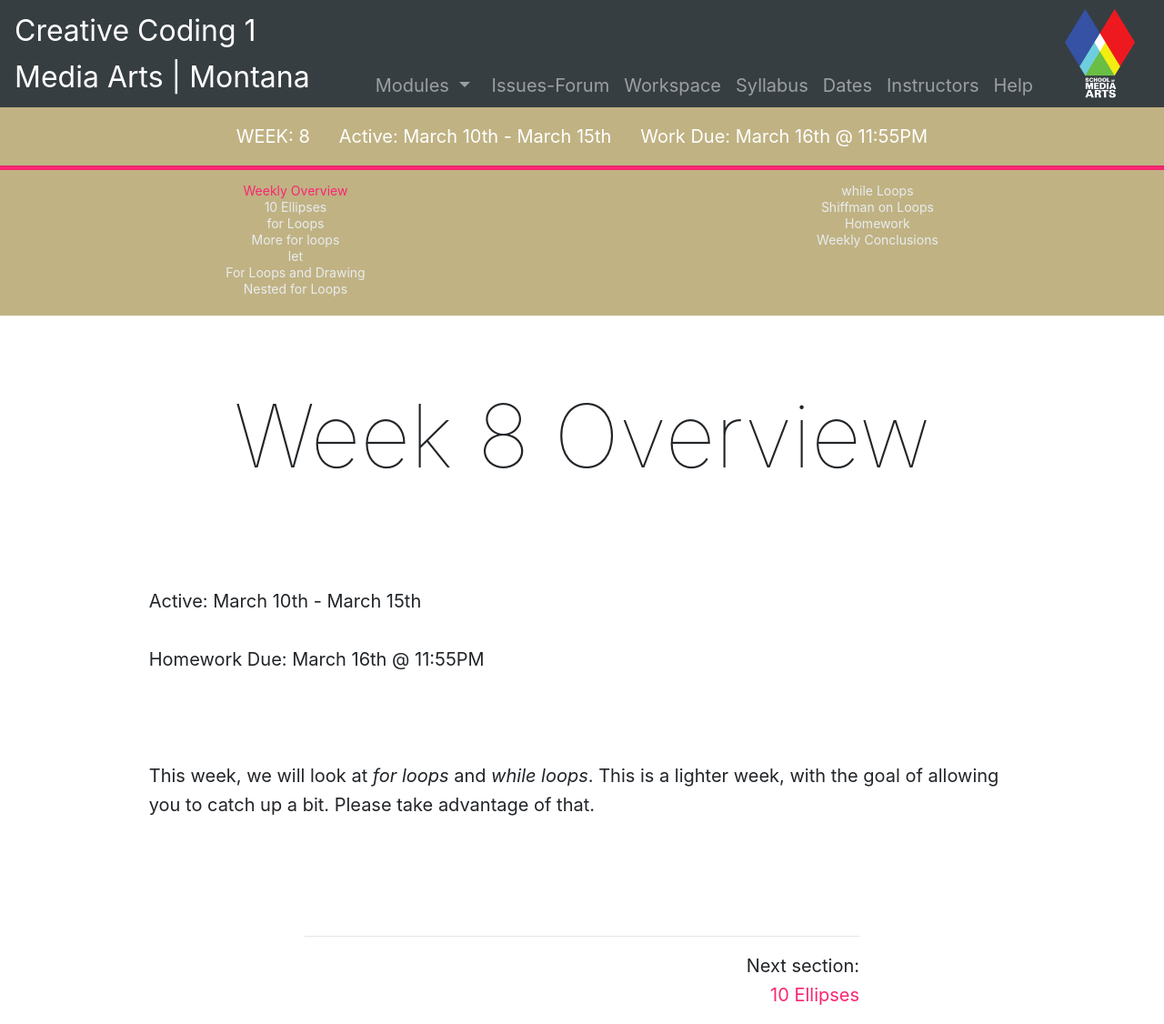
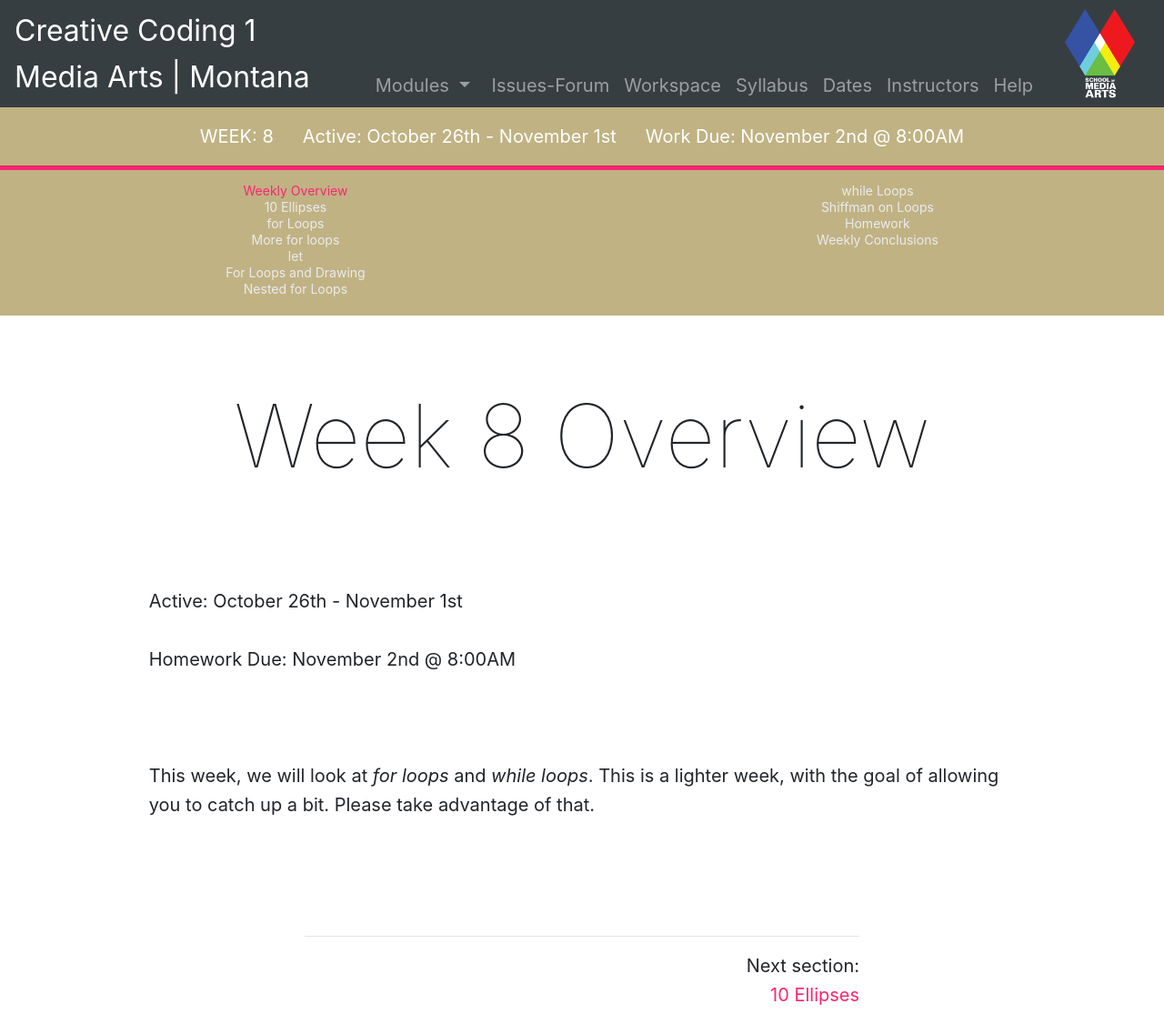
Before and after one commit to Montana-Media-Arts/creative-coding-1-Fall2019, a Jekyll site: the page built from modules/week-8/_posts/2017-01-01-overview.md, in a window 1280 px wide. Shown: the whole page at 91% size. Built offline with Jekyll 4.4.1, drawn with Linux system fonts in a browser that asks for light colours; nearby versions of some CDN libraries; part of the change alters nothing that is shown.

Commit message:
update dates

```diff
--- a/_data/dates.yml
+++ b/_data/dates.yml
@@ -1,21 +1,41 @@
+
+# Fall 2019
+ 1: ["August 26th - September 1st", "September 3rd @ 11:59PM"]
+ 2: ["September 2nd - September 8th", "September 9th @ 11:59PM"]
+ 3: ["September 21st - September 27th", "September 28th @ 8:00AM"]
+ 4: ["September 28th - October 4th", "October 5th @ 8:00AM"]
+ 5: ["October 5th - October 11th", "October 12th @ 8:00AM"]
+ 6: ["October 12th - October 18th", "October 19th @ 8:00AM"]
+ 7: ["October 19th - October 25th", "October 26th @ 8:00AM"]
+ 8: ["October 26th - November 1st", "November 2nd @ 8:00AM"]
+ 9: ["November 2nd - November 6th", "No Homework"]
+ 10: ["November 7th - November 14th", "November 15th @ 8:00AM"]
+ 11: ["November 15th - November 21st", "November 27th @ 8:00AM"]
+ 12: ["December 4th - December 12th", "December 13th @ 8:00AM"]
+ 13: ["December 4th - December 10th", "December 11th @ 8:00AM"]
+ 14: ["December 11th - December 12th", "Work on Final"]
+
+# 14:# <br>Note: Spring Break is October 19th-24.", "NO HOMEWORK ASSIGNMENT THIS WEEK"
+# Since we expanded week 2, to be a 2 week sequence, there is no week 13 module this semester (Spring 2017)
+# 13: ["April 24th - April 30th", "May 1st @ 11:59pm"]
 
 # Spring 2019
 
-1: ["January 13th - January 18th", "January 19th @ 11:55PM"]
-2: ["January 20th - January 25th", "January 26th @ 11:55PM"]
-3: ["January 27th - February 1st", "February 2nd @ 11:55AM"]
-4: ["February 3rd - February 8th", "February 9th @ 11:55PM"]
-5: ["February 17th - February 22nd", "February 23rd @ 11:55PM"]
-6: ["February 24th - March 1st", "March 2nd @ 11:550PM"]
-7: ["March 3rd - March 8th", "March 9th @ 11:55PM"]
-8: ["March 10th - March 15th", "March 16th @ 11:55PM"]
-9: ["March 17th - March 22nd", "March 23rd @ 11:55 PM"]
-10: ["March 24th - March 29th", "No Homework - Spring Break"]
-11: ["March 31st - April 5th", "April 6th @ 11:55PM"]
-12: ["April 7th - April 12th", "April 13th @ 11:55PM"]
-13: ["April 14th - April 19th", "April 20th @ 11:55PM"]
-14: ["April 21st - April 26th", "April 27th @ 11:55PM"]
-15: ["April 28th - May 3rd", "Final Due - May 3rd @ 11:55PM"]
+#1: ["January 13th - January 18th", "January 19th @ 11:55PM"]
+#2: ["January 20th - January 25th", "January 26th @ 11:55PM"]
+#3: ["January 27th - February 1st", "February 2nd @ 11:55AM"]
+#4: ["February 3rd - February 8th", "February 9th @ 11:55PM"]
+#5: ["February 17th - February 22nd", "February 23rd @ 11:55PM"]
+#6: ["February 24th - March 1st", "March 2nd @ 11:550PM"]
+#7: ["March 3rd - March 8th", "March 9th @ 11:55PM"]
+#8: ["March 10th - March 15th", "March 16th @ 11:55PM"]
+#9: ["March 17th - March 22nd", "March 23rd @ 11:55 PM"]
+#10: ["March 24th - March 29th", "No Homework - Spring Break"]
+#11: ["March 31st - April 5th", "April 6th @ 11:55PM"]
+#12: ["April 7th - April 12th", "April 13th @ 11:55PM"]
+#13: ["April 14th - April 19th", "April 20th @ 11:55PM"]
+#14: ["April 21st - April 26th", "April 27th @ 11:55PM"]
+#15: ["April 28th - May 3rd", "Final Due - May 3rd @ 11:55PM"]
 #hwCutoff: "December 3rd @ 8:00AM"
 #finalProposal: "November 29th @ 8:00AM"
 #Final-Project: ["November 15th - December 11th", "Tuesday, December 11th @ 8:00AM"]
```
